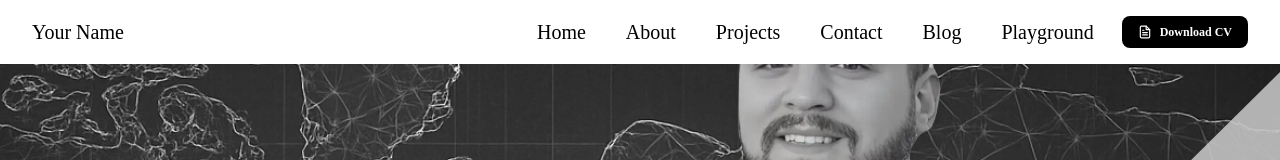
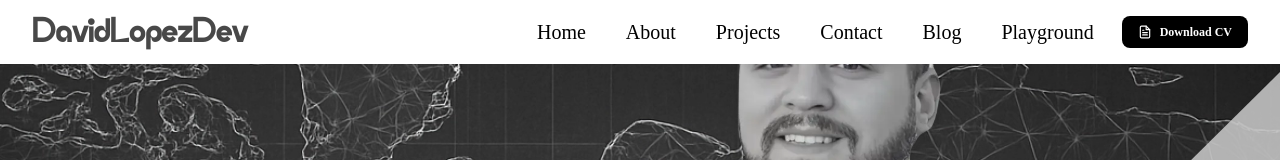
Before and after one commit to dlrodev92/my_personal_portfolio, an Astro site: page / in a window 1280 px wide. Shown: the top 160 px of the page. Built offline with nearby package versions, Linux system fonts and the light colour scheme; Astro itself is replaced by a stand-in of ours; no server answers; a web font is replaced by a local one.

Commit message:
logo and video sorted

```diff
--- a/src/components/Navigation.tsx
+++ b/src/components/Navigation.tsx
@@ -31,9 +31,9 @@ const Navigation = () => {
           <div className="flex-shrink-0">
             <a
               href="/"
-              className="font-display text-xl text-black hover:text-text-muted transition-colors"
+              className="font-logo text-2xl text-surface/80 hover:text-text-muted transition-colors tracking-tighter "
             >
-              Your Name
+              DavidLopezDev
             </a>
           </div>
 
--- a/src/components/sections/about/VideoPlayer.tsx
+++ b/src/components/sections/about/VideoPlayer.tsx
@@ -11,8 +11,8 @@ interface VideoPlayerProps {
 }
 
 export default function VideoPlayer({
-  videoUrl = 'public/Por qué DESAPARECE tanta GENTE_.mp4',
-  posterUrl = 'https://media4.giphy.com/media/cYZkY9HeKgofpQnOUl/giphy.gif',
+  videoUrl = 'public/PERSONAL_VIDEO.mp4',
+  posterUrl = 'public/davidVideoCover.webp',
   title = 'Meet David',
   description = 'Full-stack developer from Spain, now in London',
   autoplay = false, // desactivado por defecto
--- a/src/styles/global.css
+++ b/src/styles/global.css
@@ -1,6 +1,16 @@
 @tailwind base;
 @tailwind components;
 @tailwind utilities;
+
+
+@font-face {
+  font-family: 'Groote';
+  src: url('/public/fonts/Groote.woff') format('woff');
+  font-weight: bold ;
+  font-style: normal;
+  font-display: swap;
+}
+
 
 @layer base {
   :root {
@@ -115,6 +125,10 @@
 
   .font-body {
     font-family: 'Inter', sans-serif;
+  }
+
+  .font-logo{
+    font-family: 'groote'
   }
 
   /* Styles for Navigation */
--- a/tailwind.config.js
+++ b/tailwind.config.js
@@ -39,6 +39,7 @@ export default {
         sans: ['Inter'],
         display: ['Bespoke Stencil'],
         body: ['Inter'],
+        groote: ['Groote', 'sans-serif']
       },
       animation: {
         'fade-in': 'fadeIn 0.5s ease-in-out',
```
Also changed, not shown: src/components/sections/about/AboutHeroSection.astro (+7 -7 lines), public/davidVideoCover.webp (added), public/fonts/Groote.woff (added), 2 other files.
